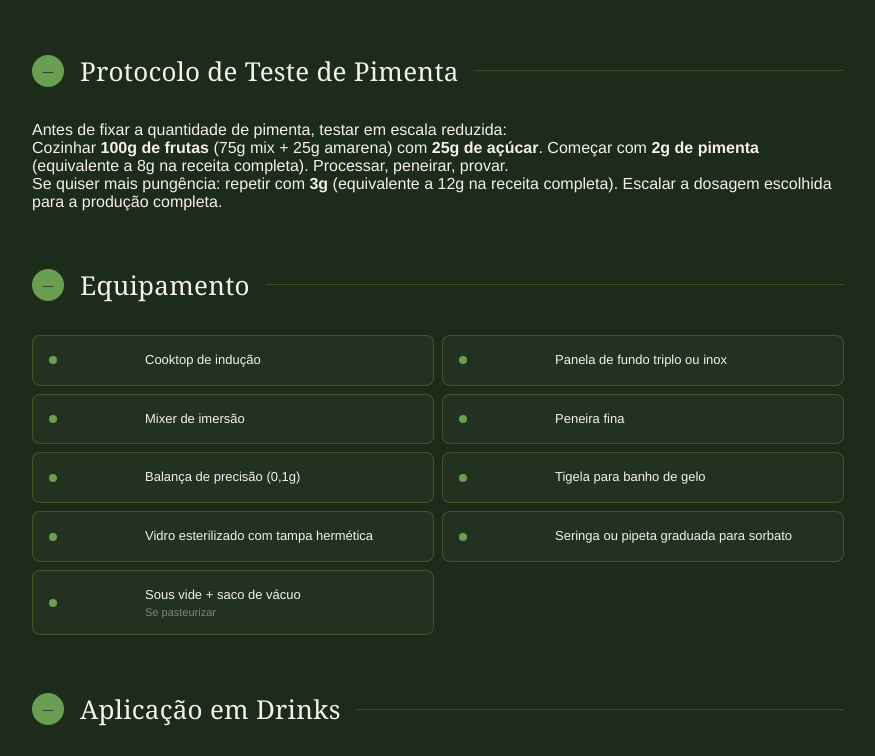
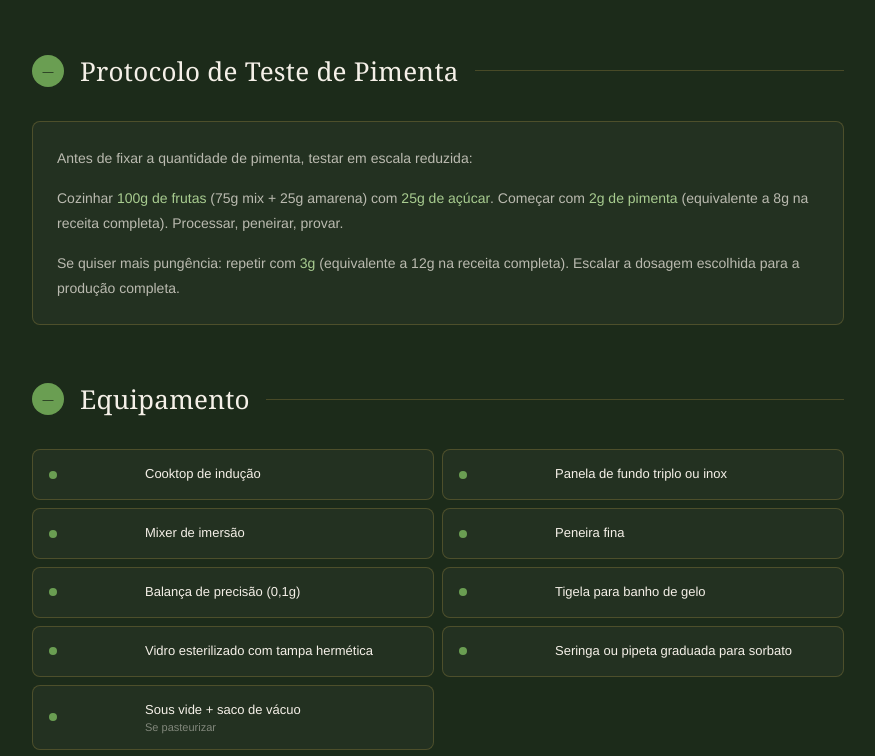
Before and after one commit to SeuOtto/portfolio-artesanal, a plain HTML site: page xaropes/coulis-amarena-frutas-vermelhas-pimenta.html in a window 1280 px wide. Shown: the part 3949-4705 px from the top of the page, without its empty margins (202-1077 px from the left). Drawn offline with Linux system fonts and the light colour scheme; a web font is replaced by a local one.

Commit message:
Update coulis-amarena-frutas-vermelhas-pimenta.html

```diff
--- a/xaropes/coulis-amarena-frutas-vermelhas-pimenta.html
+++ b/xaropes/coulis-amarena-frutas-vermelhas-pimenta.html
@@ -339,6 +339,25 @@ nav {
   margin-top: 2px;
 }
 
+/* ── MÉTODO SIMPLES ── */
+.method-block {
+  background: var(--bg-surface);
+  border: 1px solid var(--border-default);
+  border-radius: 8px;
+  padding: 24px;
+}
+
+.method-body {
+  font-size: 14px;
+  font-weight: 300;
+  color: var(--text-secondary);
+  line-height: 1.75;
+}
+
+.method-body strong { color: var(--accent-light); font-weight: 500; }
+
+.method-body p + p { margin-top: 16px; }
+
 /* ── PASSO A PASSO ── */
 .steps { display: flex; flex-direction: column; }
 
@@ -585,6 +604,15 @@ nav {
   .ingredients-grid { grid-template-columns: 1fr; }
   .ing-card.highlight { grid-column: 1; }
   .notes-grid { grid-template-columns: 1fr; }
+  .note-table td:first-child {
+    white-space: normal;
+    width: auto;
+    padding-right: 12px;
+  }
+  .note-table td:last-child {
+    white-space: nowrap;
+    text-align: right;
+  }
 }
 </style>
 </head>
```
